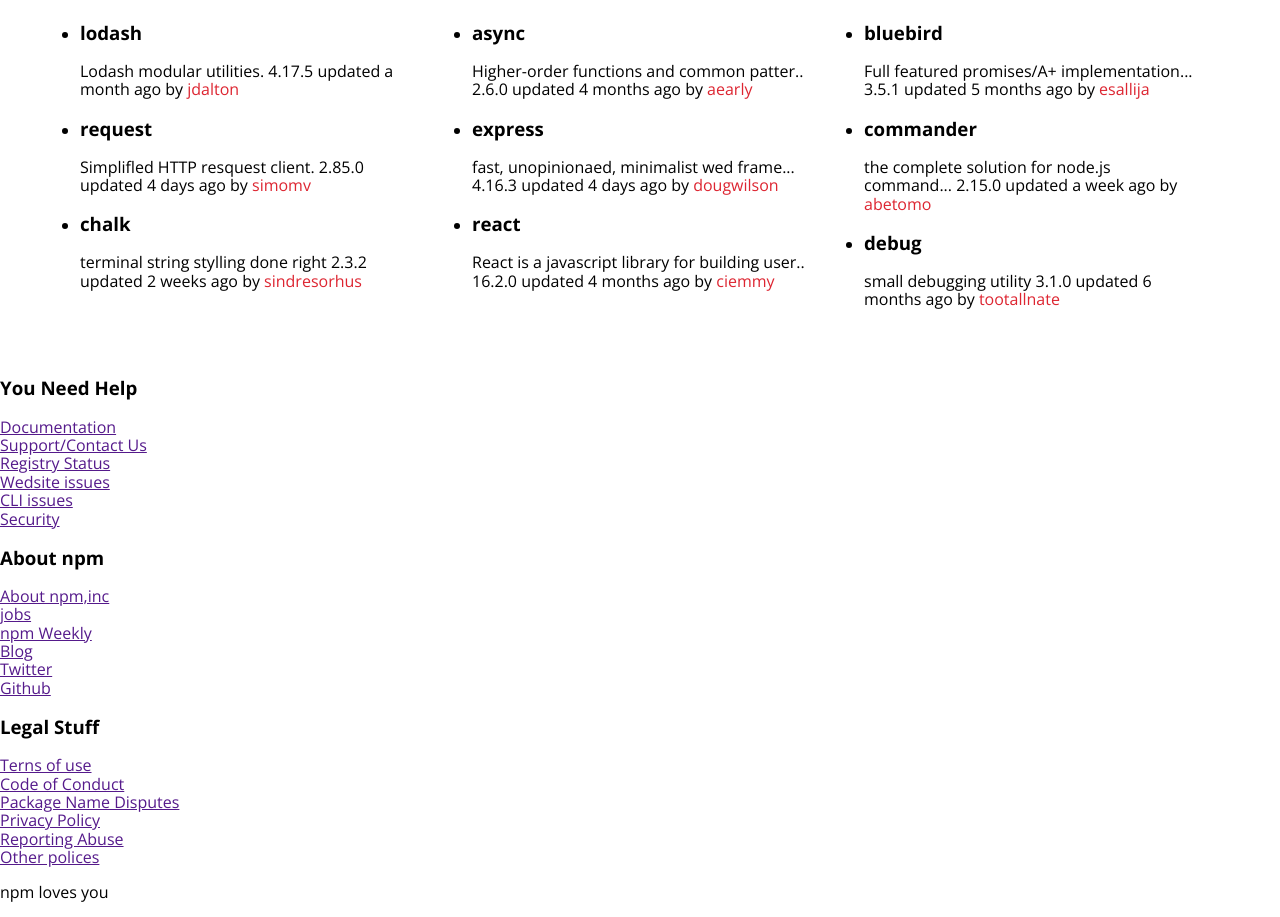
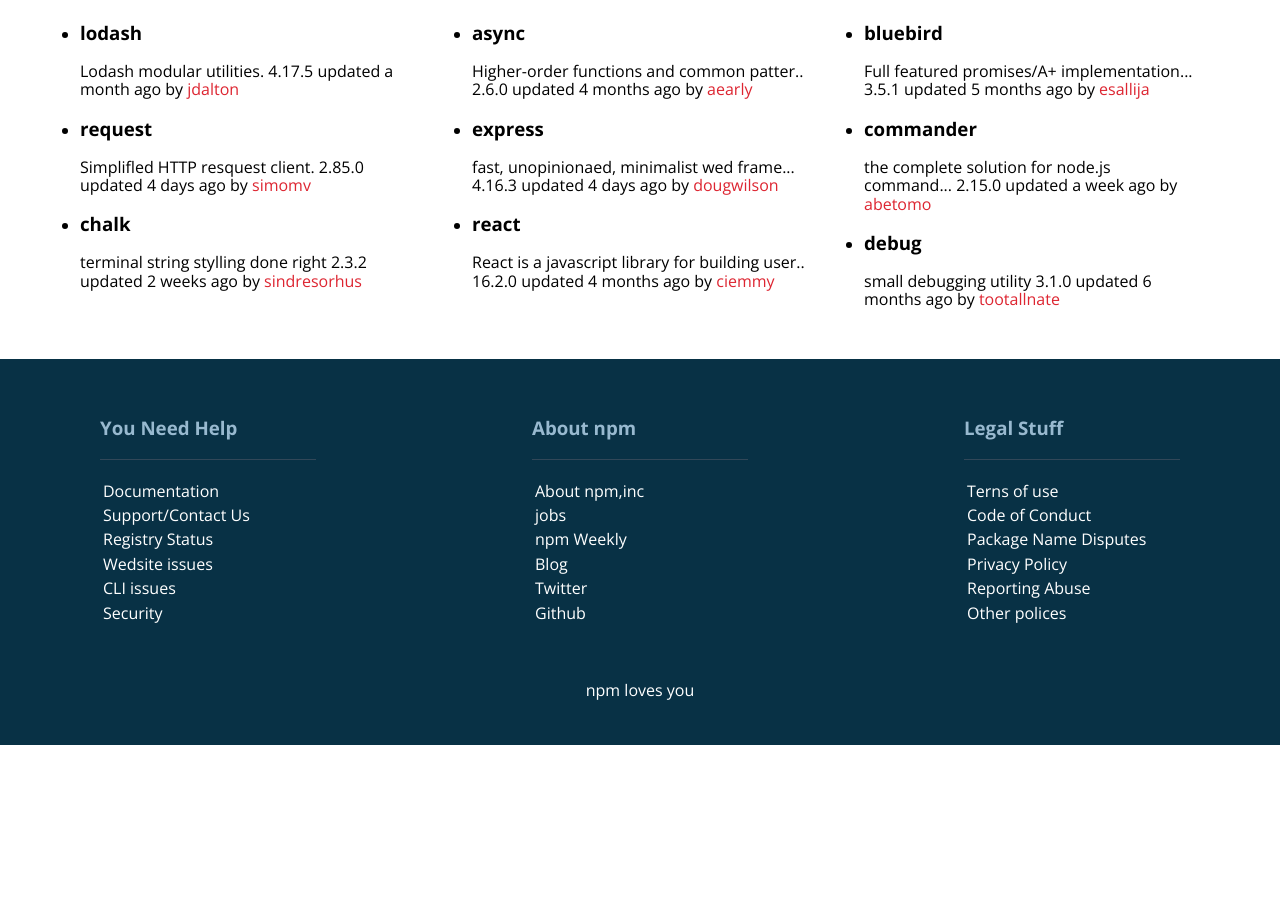
Before and after one commit to saniag081/layout-npm, a plain HTML site: page index.html in a window 1280 px wide. Shown: the part 1814-2731 px from the top of the page. After the commit the page ends 2559 px from the top, so only its background shows below. Drawn offline with nearby package versions, Linux system fonts and the light colour scheme; files whose address does not match are found by name; a web font is replaced by a local one.

Commit message:
section form

```diff
--- a/index.html
+++ b/index.html
@@ -184,10 +184,10 @@
                 </ul>
             </article>
     </section>
-    <footer class="formulario" id="formulario">
-        <div class="">
-            <div class="col1">
-                <h3>You Need Help</h3>
+    <footer class="form">
+        <div class="form-container">
+            <div class="form-container-box">
+                <h3 class="form-container-box-title">You Need Help</h3>
                 <ul>
                     <li>
                         <a href="">Documentation</a>
@@ -209,8 +209,8 @@
                     </li>
                 </ul>
             </div>
-            <div class="col2">
-                <h3>About npm</h3>
+            <div class="form-container-box">
+                <h3 class="form-container-box-title">About npm</h3>
                 <ul>
                     <li>
                         <a href="">About npm,inc</a>
@@ -232,8 +232,8 @@
                     </li>
                 </ul>
             </div>
-            <div class="col3">
-                <h3>Legal Stuff</h3>
+            <div class="form-container-box">
+                <h3 class="form-container-box-title">Legal Stuff</h3>
                 <ul>
                     <li>
                         <a href="">Terns of use</a>
@@ -258,7 +258,6 @@
         </div>
         <p class="parrafo">npm loves you </p>
     </footer>
-    </footer>
 </body>
 
 </html>
--- a/sass/styles.scss
+++ b/sass/styles.scss
@@ -204,9 +204,8 @@ ul {
         justify-content: space-between;
         flex-wrap: wrap;
         padding: 30px 70px 50px 70px;
-
-        p{
-            span{
+        p {
+            span {
                 color: #DD2531;
             }
         }
@@ -258,27 +257,57 @@ ul {
     }
 }
 
-.versions{
+.versions {
     padding: 50px 80px;
-
-    &-title{
+    &-title {
         text-align: center;
         font-size: 30px;
         font-weight: 400;
         margin: 0;
         margin-bottom: 30px;
     }
-
-    &-container{
+    &-container {
         display: flex;
         justify-content: space-between;
         flex-wrap: wrap;
-
-        &-box{
+        &-box {
             width: 30%;
-            span{
+            span {
                 color: #DD2531;
             }
         }
     }
 }
+
+.form {
+    background-color: #083145;
+    color: #ffffff;
+    padding-bottom: 30px;
+    &-container {
+        display: flex;
+        justify-content: space-between;
+        flex-wrap: wrap;
+        padding: 40px 100px;
+        &-box {
+            width: 20%;
+            &-title {
+                color: #98B9CF;
+                border-bottom: 1px solid #314758;
+                padding-bottom: 20px;
+            }
+            ul {
+                list-style: none;
+                li {
+                    padding: 3px;
+                }
+                a {
+                    text-decoration: none;
+                    color: #ffffff;
+                }
+            }
+        }
+    }
+    p {
+        text-align: center;
+    }
+}
```
Also changed, not shown: css/styles.css, 1 other file.
